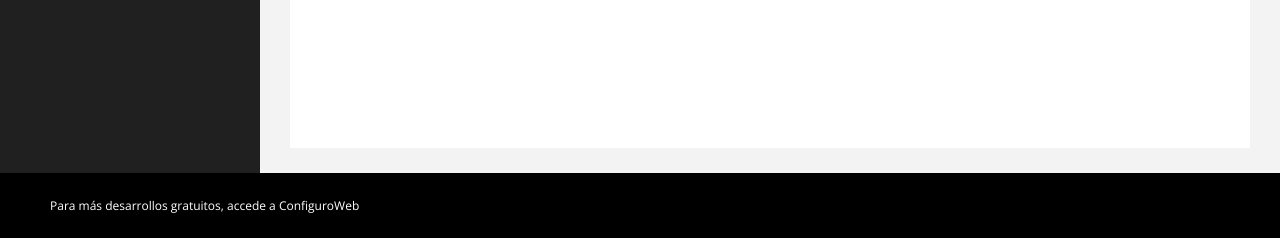
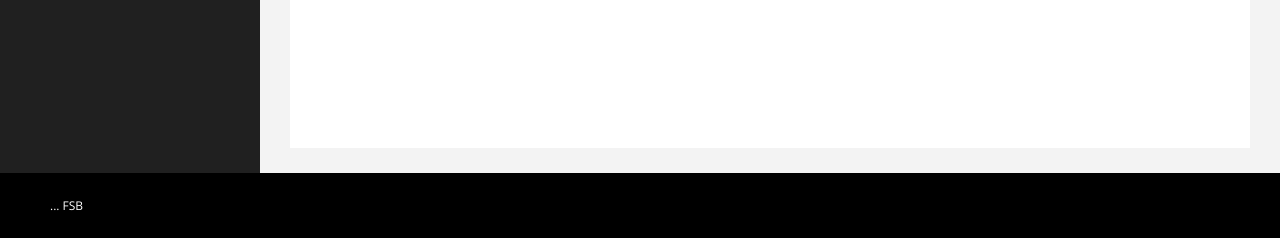
Before and after one commit to Fernando1106/SchoolPago, a PHP site: page /fees.php in a window 1280 px wide. Shown: the part 1152-1390 px from the top of the page. Run offline with PHP 8.4, Linux system fonts and the light colour scheme; the visitor is signed in with stand-in values (Sample User, id 1); data that the repository does not hold is empty.

Commit message:
Update fees.php

```diff
--- a/fees.php
+++ b/fees.php
@@ -357,7 +357,7 @@ display:none;
     <!-- /. WRAPPER  -->
 
     <div id="footer-sec">
-    Para más desarrollos gratuitos, accede a <a href="https://www.configuroweb.com/" target="_blank">ConfiguroWeb</a>
+    ... <a href="" target="_blank">FSB</a>
     </div>
 
 
```
